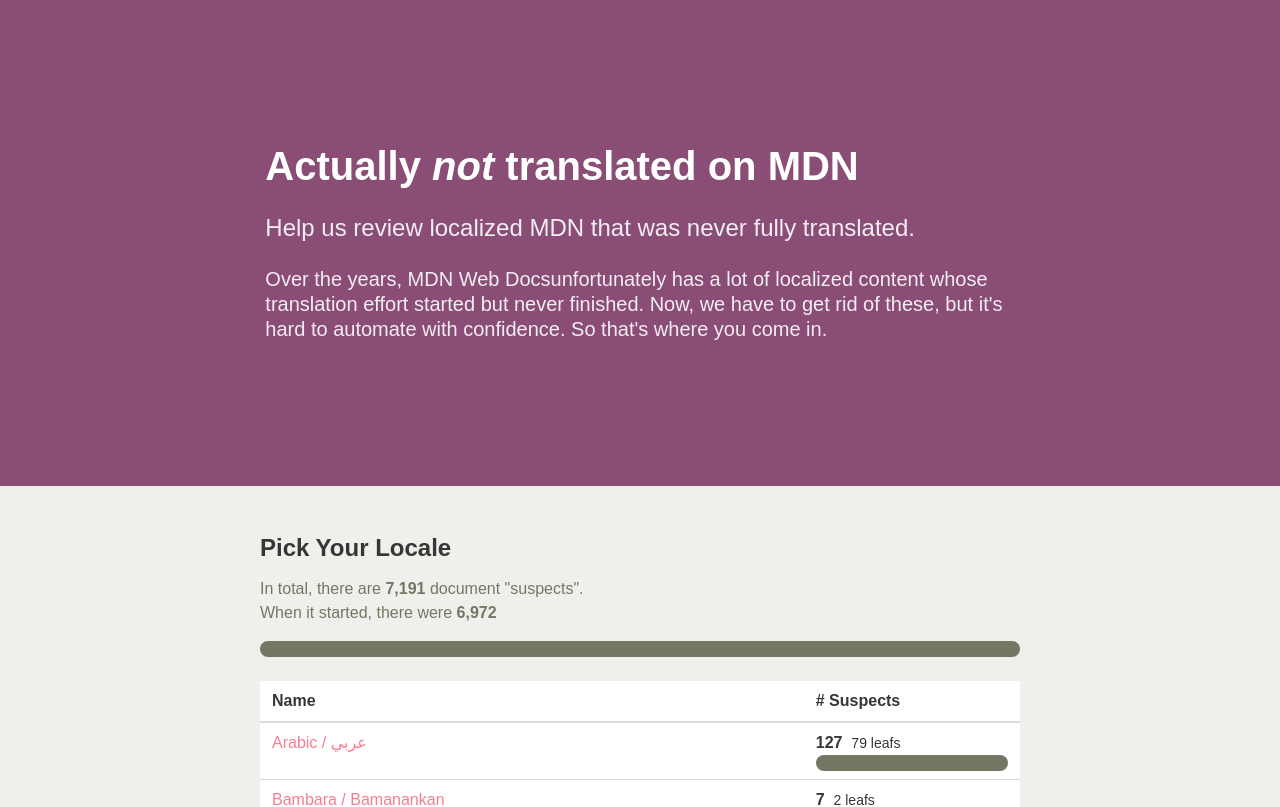
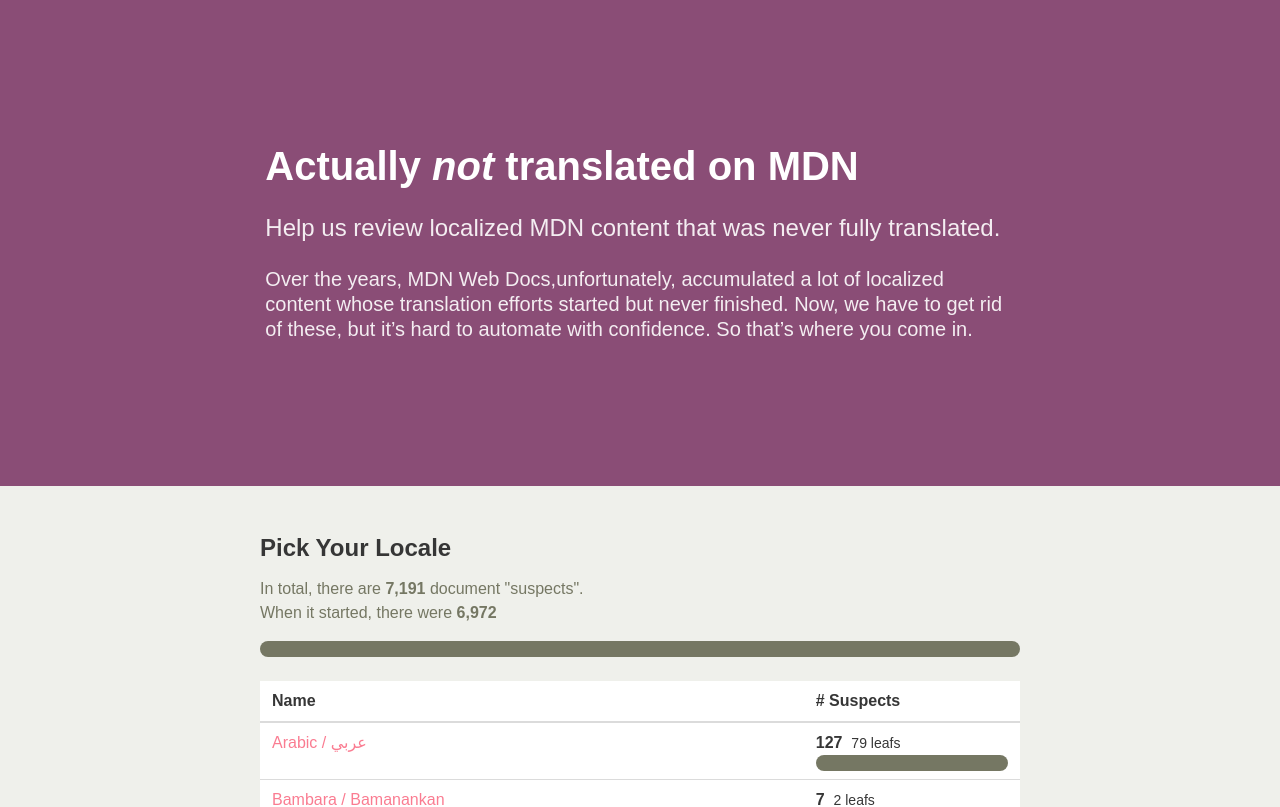
Before and after one commit to peterbe/mdn-nottranslated, a React (Create React App) app: page / in a window 1280 px wide. Shown: the top 807 px of the page. Built offline with nearby package versions, Linux system fonts and the light colour scheme.

Commit message:
Some copy updates

```diff
--- a/src/App.js
+++ b/src/App.js
@@ -102,16 +102,16 @@
               </h1>
               {atHome && (
                 <h2 className="subtitle is-4">
-                  Help us review localized MDN that was never fully translated.
+                  Help us review localized MDN content that was never fully translated.
                 </h2>
               )}
               {atHome ? (
                 <h3 className="subtitle is-5">
                   Over the years,{" "}
                   <a href="https://developer.mozilla.org">MDN Web Docs</a>
-                  unfortunately has a lot of localized content whose translation
-                  effort started but never finished. Now, we have to get rid of
-                  these, but it's hard to automate with confidence. So that's
+                  ,unfortunately, accumulated a lot of localized content whose translation
+                  efforts started but never finished. Now, we have to get rid of
+                  these, but it’s hard to automate with confidence. So that’s
                   where you come in.
                 </h3>
               ) : (
@@ -493,7 +493,7 @@
           <a href="https://github.com/peterbe/mdn-nottranslated">
             github.com/peterbe/mdn-nottranslated
           </a>{" "}
-          and it's wide open of suggestions, but reports, and contributions.
+          and is wide open for suggestions, bug reports, and contributions.
         </b>
       </p>
       <p>
@@ -501,16 +501,16 @@
         <a href="https://developer.mozilla.org">MDN Web Docs</a> better by
         getting rid of unfinished and severely incomplete attempts at
         translating documents. MDN is a Wiki and to translate a page, the very
-        first thing it does is to <i>clone</i>
-        the English (US) document and then you can start overwriting the English
-        with whatever language you're intending to translate to. Over the years,
-        what we've come to discover is that a lot of these attempts are
+        first thing the wiki does is to <i>clone</i>
+        the English (US) document and from there you can start overwriting the English
+        with whatever language you’re intending to translate it to. Over the years,
+        what we’ve come to discover is that a lot of these attempts are
         incomplete.{" "}
         <b>
           The document is actually <i>not</i> translated
         </b>
-        . So, let's figure out which those implement documents are so we can
-        delete them and make way for newer and better translations.
+        . So, let’s figure out which documents are in an incomplate state so
+        we can delete them and make way for newer and better translations.
       </p>
 
       <p style={{ textAlign: "center" }}>
@@ -521,9 +521,9 @@
 
       <p>
         At the moment, this web app is just for <i>highlighting</i> which
-        documents are actually not translated. To do something about it you need
-        access permission on <code>wiki.developer.mozilla.org</code> to do
-        something about the document. Perhaps this can change in the future.
+        documents are not translated. To do something about it, you need
+        to create an account on <code>wiki.developer.mozilla.org</code> and
+        complete the translation. Perhaps this can change in the future.
       </p>
     </div>
   );
```
